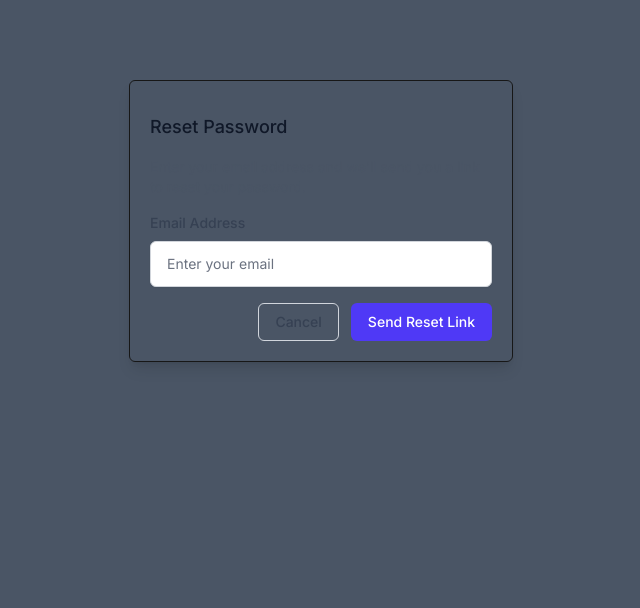
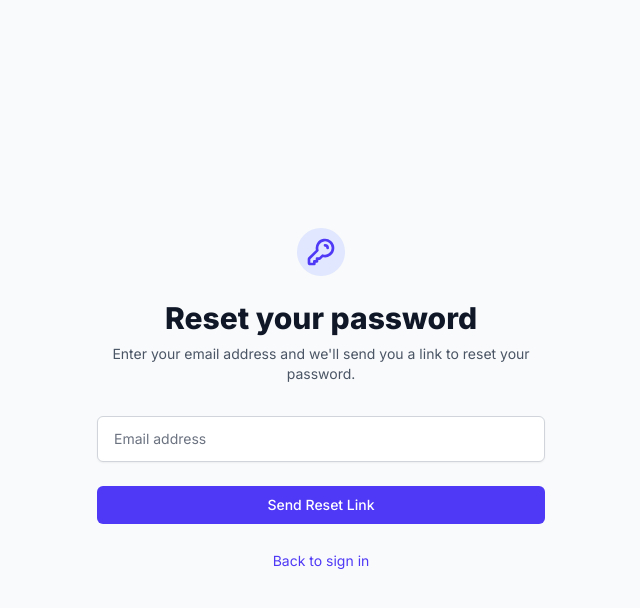
Before and after one commit to MOTOGARAGEUK/affiliate-marketing-tool, a Next.js app: page /login in a window 1280 px wide. Both pictures are taken after a click on the button "Forgot your password?". Shown: the top 608 px of the page, without its empty margins (319-959 px from the left). Built offline with nearby package versions, Linux system fonts and the light colour scheme; no server answers.

Commit message:
Fix forgot password modal design to match login page theme

```diff
--- a/src/app/login/page.tsx
+++ b/src/app/login/page.tsx
@@ -209,31 +209,68 @@
 
         {/* Forgot Password Modal */}
         {showForgotPassword && (
-          <div className="fixed inset-0 bg-gray-600 bg-opacity-50 overflow-y-auto h-full w-full z-50">
-            <div className="relative top-20 mx-auto p-5 border w-96 shadow-lg rounded-md bg-white">
-              <div className="mt-3">
-                <h3 className="text-lg font-medium text-gray-900 mb-4">Reset Password</h3>
-                <p className="text-sm text-gray-600 mb-4">
-                  Enter your email address and we'll send you a link to reset your password.
-                </p>
+          <div className="fixed inset-0 bg-gray-50 overflow-y-auto h-full w-full z-50">
+            <div className="min-h-screen flex items-center justify-center py-12 px-4 sm:px-6 lg:px-8">
+              <div className="max-w-md w-full space-y-8">
+                <div>
+                  <div className="mx-auto h-12 w-12 flex items-center justify-center rounded-full bg-indigo-100">
+                    <svg
+                      className="h-8 w-8 text-indigo-600"
+                      fill="none"
+                      stroke="currentColor"
+                      viewBox="0 0 24 24"
+                    >
+                      <path
+                        strokeLinecap="round"
+                        strokeLinejoin="round"
+                        strokeWidth={2}
+                        d="M15 7a2 2 0 012 2m4 0a6 6 0 01-7.743 5.743L11 17H9v2H7v2H4a1 1 0 01-1-1v-2.586a1 1 0 01.293-.707l5.964-5.964A6 6 0 1121 9z"
+                      />
+                    </svg>
+                  </div>
+                  <h2 className="mt-6 text-center text-3xl font-extrabold text-gray-900">
+                    Reset your password
+                  </h2>
+                  <p className="mt-2 text-center text-sm text-gray-600">
+                    Enter your email address and we'll send you a link to reset your password.
+                  </p>
+                </div>
 
-                <form onSubmit={handleForgotPassword}>
-                  <div className="mb-4">
-                    <label htmlFor="forgot-email" className="block text-sm font-medium text-gray-700 mb-2">
-                      Email Address
+                <form className="mt-8 space-y-6" onSubmit={handleForgotPassword}>
+                  <div>
+                    <label htmlFor="forgot-email" className="sr-only">
+                      Email address
                     </label>
                     <input
                       id="forgot-email"
+                      name="email"
                       type="email"
+                      autoComplete="email"
                       required
+                      className="appearance-none rounded-md relative block w-full px-3 py-2 border border-gray-300 placeholder-gray-500 text-gray-900 focus:outline-none focus:ring-indigo-500 focus:border-indigo-500 focus:z-10 sm:text-sm"
+                      placeholder="Email address"
                       value={forgotPasswordEmail}
                       onChange={(e) => setForgotPasswordEmail(e.target.value)}
-                      className="w-full px-3 py-2 border border-gray-300 rounded-md focus:outline-none focus:ring-indigo-500 focus:border-indigo-500"
-                      placeholder="Enter your email"
                     />
                   </div>
 
-                  <div className="flex justify-end space-x-3">
+                  <div>
+                    <button
+                      type="submit"
+                      disabled={forgotPasswordLoading}
+                      className="group relative w-full flex justify-center py-2 px-4 border border-transparent text-sm font-medium rounded-md text-white bg-indigo-600 hover:bg-indigo-700 focus:outline-none focus:ring-2 focus:ring-offset-2 focus:ring-indigo-500 disabled:opacity-50 disabled:cursor-not-allowed"
+                    >
+                      {forgotPasswordLoading ? (
+                        <svg className="animate-spin -ml-1 mr-3 h-5 w-5 text-white" xmlns="http://www.w3.org/2000/svg" fill="none" viewBox="0 0 24 24">
+                          <circle className="opacity-25" cx="12" cy="12" r="10" stroke="currentColor" strokeWidth="4"></circle>
+                          <path className="opacity-75" fill="currentColor" d="M4 12a8 8 0 018-8V0C5.373 0 0 5.373 0 12h4zm2 5.291A7.962 7.962 0 014 12H0c0 3.042 1.135 5.824 3 7.938l3-2.647z"></path>
+                        </svg>
+                      ) : null}
+                      {forgotPasswordLoading ? 'Sending...' : 'Send Reset Link'}
+                    </button>
+                  </div>
+
+                  <div className="text-center">
                     <button
                       type="button"
                       onClick={() => {
@@ -242,17 +279,9 @@
                         setError('');
                         setMessage('');
                       }}
-                      className="px-4 py-2 text-sm font-medium text-gray-700 bg-white border border-gray-300 rounded-md hover:bg-gray-50"
-                      disabled={forgotPasswordLoading}
+                      className="text-sm text-indigo-600 hover:text-indigo-500"
                     >
-                      Cancel
-                    </button>
-                    <button
-                      type="submit"
-                      disabled={forgotPasswordLoading}
-                      className="px-4 py-2 text-sm font-medium text-white bg-indigo-600 border border-transparent rounded-md hover:bg-indigo-700 disabled:opacity-50"
-                    >
-                      {forgotPasswordLoading ? 'Sending...' : 'Send Reset Link'}
+                      Back to sign in
                     </button>
                   </div>
                 </form>
```
